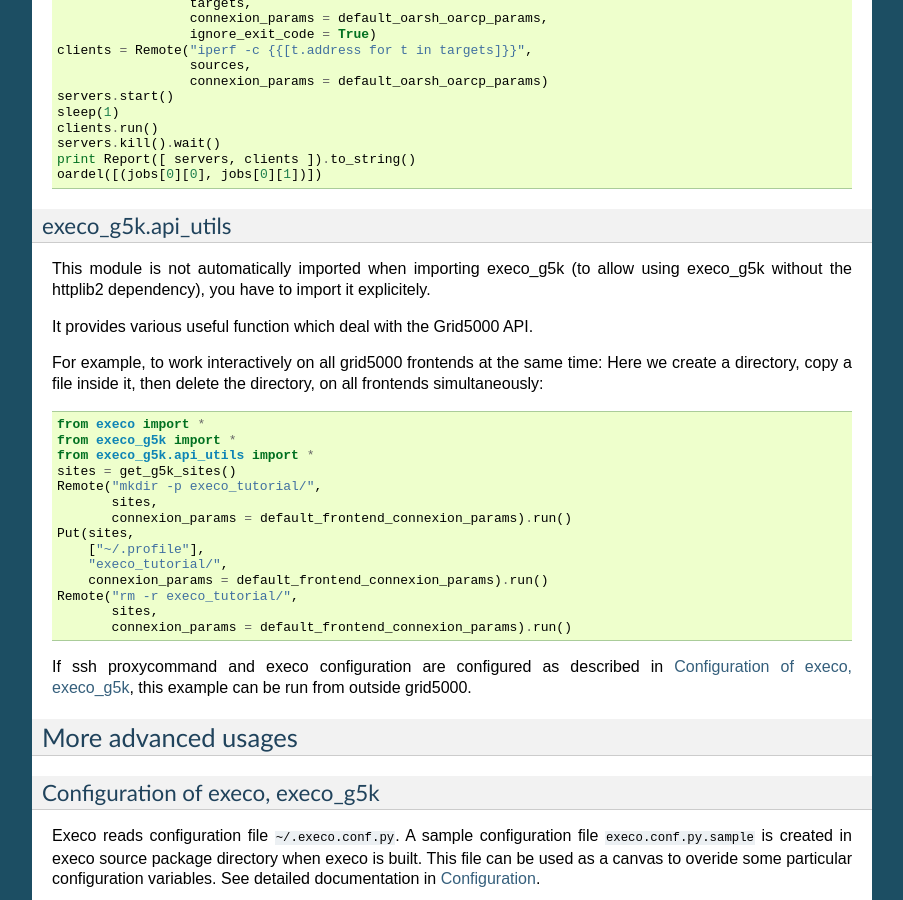
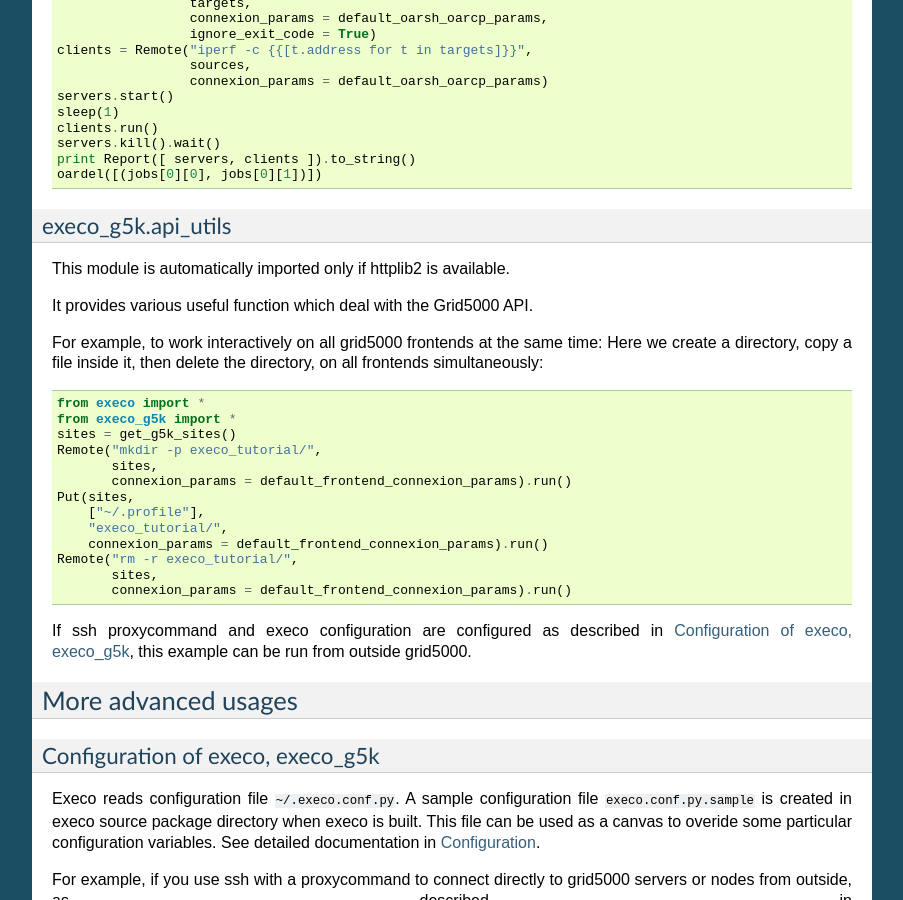
Before and after one commit to rcherrueau/execo, a Sphinx documentation site: the page built from doc/tutorial.rst, in a window 1280 px wide and 900 px high, scrolled down 3579 px. Shown: the whole window, without its empty margins (198-1101 px from the left). Built offline with Sphinx 7.4.7, drawn with Linux system fonts in a browser that asks for light colours.

Commit message:
[execo_g5k] api_utils: now automatically imported if httplib2 is available

```diff
--- a/doc/tutorial.rst
+++ b/doc/tutorial.rst
@@ -267,9 +267,7 @@ the OAR job afterwards::
 execo_g5k.api_utils
 -------------------
 
-This module is not automatically imported when importing execo_g5k (to
-allow using execo_g5k without the httplib2 dependency), you have to
-import it explicitely.
+This module is automatically imported only if httplib2 is available.
 
 It provides various useful function which deal with the Grid5000 API.
 
@@ -279,7 +277,6 @@ delete the directory, on all frontends simultaneously::
 
  from execo import *
  from execo_g5k import *
- from execo_g5k.api_utils import *
  sites = get_g5k_sites()
  Remote("mkdir -p execo_tutorial/",
         sites,
--- a/src/execo_g5k/__init__.py
+++ b/src/execo_g5k/__init__.py
@@ -27,3 +27,9 @@ from oargrid import oargridsub, oargriddel, get_current_oargrid_jobs, \
   get_oargrid_job_info, wait_oargrid_job_start, get_oargrid_job_nodes
 from kadeploy import Deployment, Kadeployer, kadeploy, deploy
 from utils import g5k_host_get_cluster, g5k_host_get_site, group_hosts
+try:
+    from api_utils import get_g5k_sites, get_site_clusters, \
+      get_cluster_hosts, get_g5k_clusters, get_g5k_hosts, get_cluster_site
+except ImportError:
+    # probably if httplib2 is not installed.
+    pass
```
